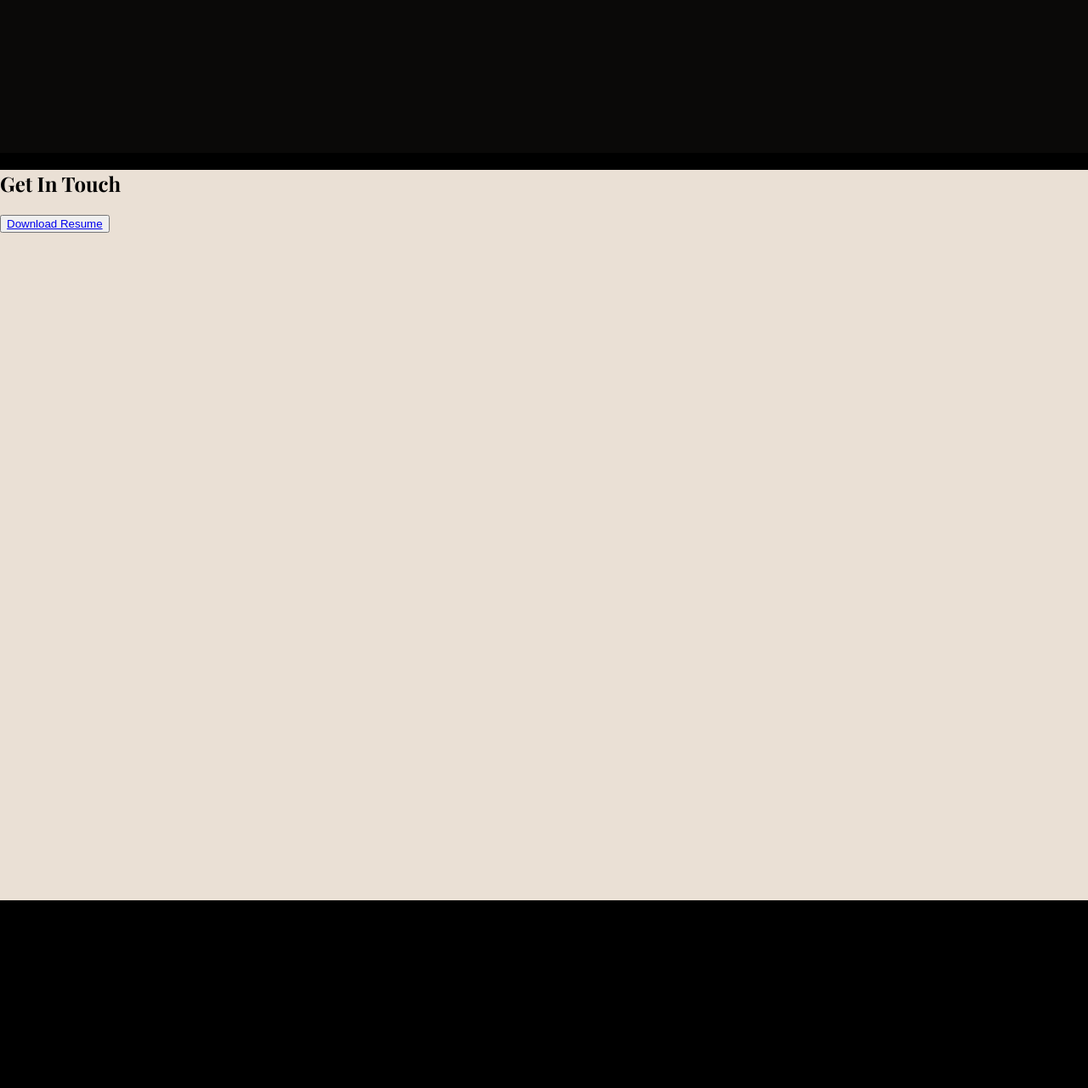
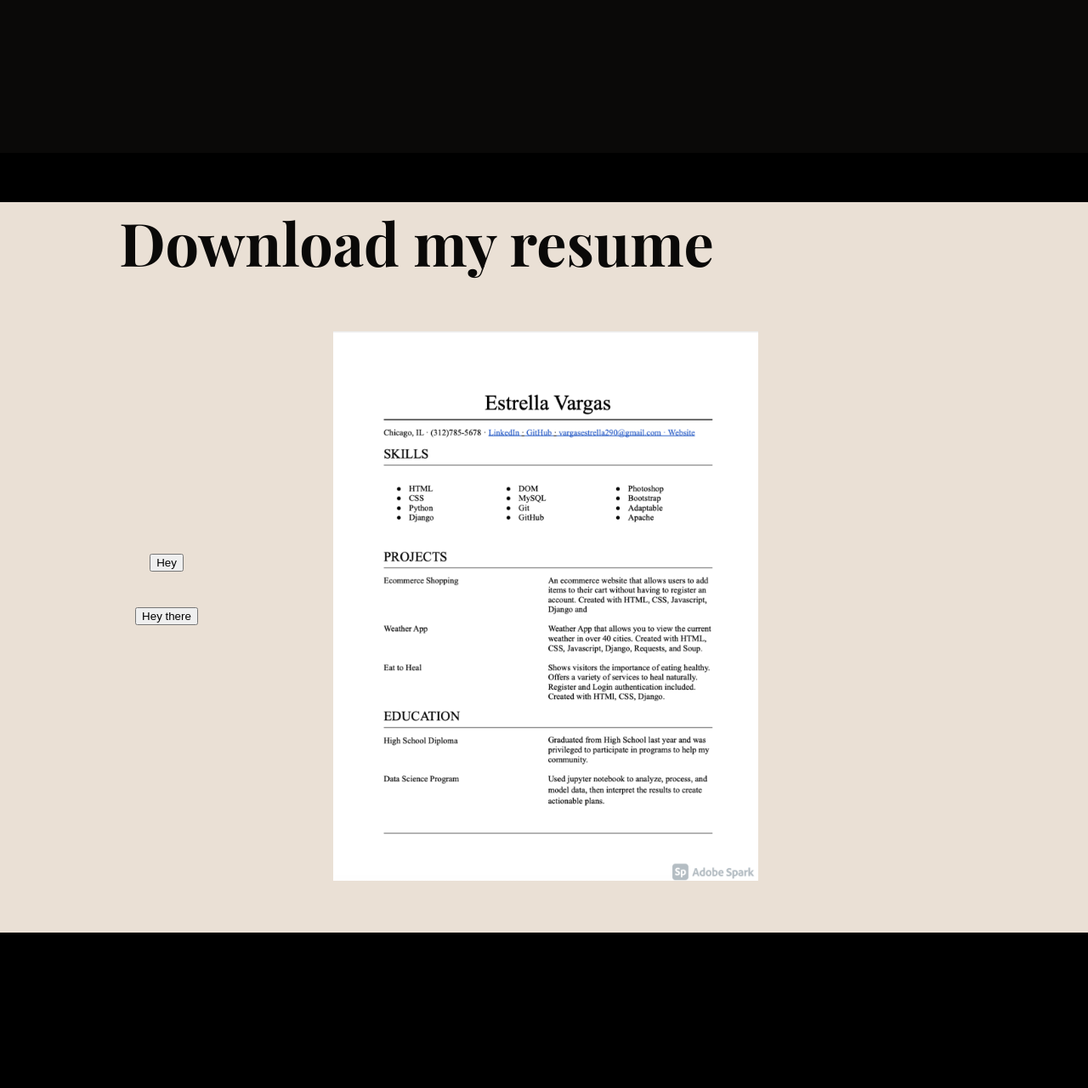
Before and after one commit to evargas1/Port, a Django app: page / in a window 1280 px wide. Shown: the part 2417-3698 px from the top of the page at 85% size. Run offline with Django 3.2, Linux system fonts and the light colour scheme; some libraries are stand-ins or nearby versions.

Commit message:
adding image

```diff
--- a/projects/templates/projects/index.html
+++ b/projects/templates/projects/index.html
@@ -17,6 +17,36 @@
 
 
 </head>
+<style>
+    .resume{
+        align-items: center;
+        text-align: center;
+    }
+    .resume-conatiner{
+        margin: auto;
+    }
+    .row-s{
+        display: flex;
+        flex-wrap: wrap;
+        min-width: 200px;
+    }
+    .col-2-r{
+        display: inline-block;
+        flex-basis: 40%;
+    }
+
+   .but-1-sec{
+       padding: 20px;
+   }
+   .but-2-sec{
+       padding: 20px;
+   }
+   .bottom{
+       margin-top: 15rem;
+   }
+</style>
+
+
 <body style="background-color: black;">
     <div class="header active" id="header" >
         <h1>Hello</h1>
@@ -252,8 +282,29 @@
     </section>
 
     <section id="section-4">
-        <h1>Get In Touch</h1>
-        <button><a href="{% static './img/resume.png' %}" download="resume.png">Download Resume</a></button>
+        <div class="resume">
+            <div class="title-short">
+                <h1>Download my resume</h1>
+            </div>
+            <div class="resume-container">
+                <div class="row-s">
+                    <div class="col-2-r">
+                        <div class="bottom">
+                            <div class="but-1-sec">
+                                <button>Hey</button>
+                            </div>
+                            <div class="but-2-sec">
+                                <button>Hey there</button>
+                            </div>
+                        </div>
+                    </div>
+                    <div class="col-2-r col-butt">
+                        <img src="./img/resume.png" width="500px
+                        " alt="">
+                    </div>
+                </div>
+            </div>
+        </div>
 
 
     </section>
```
